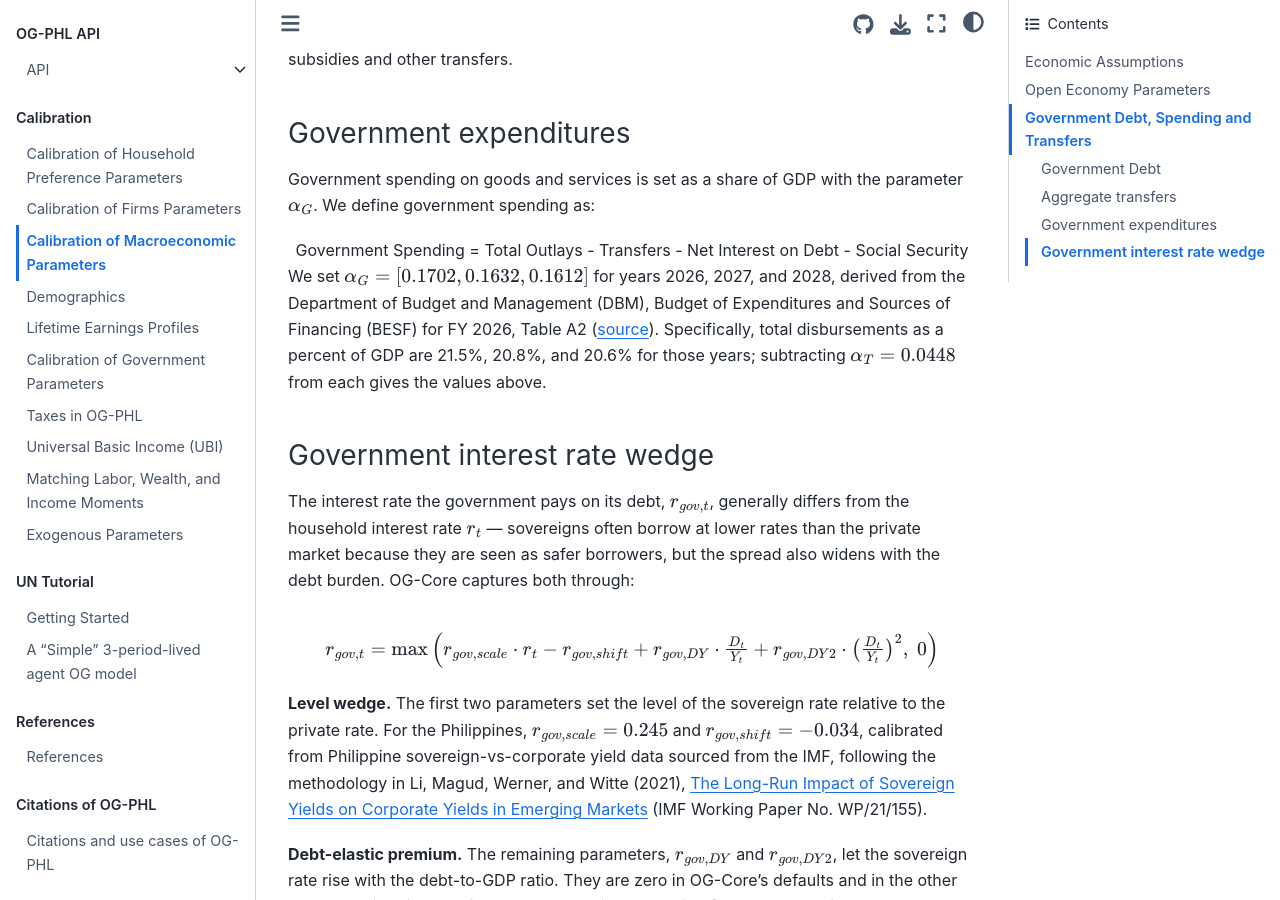
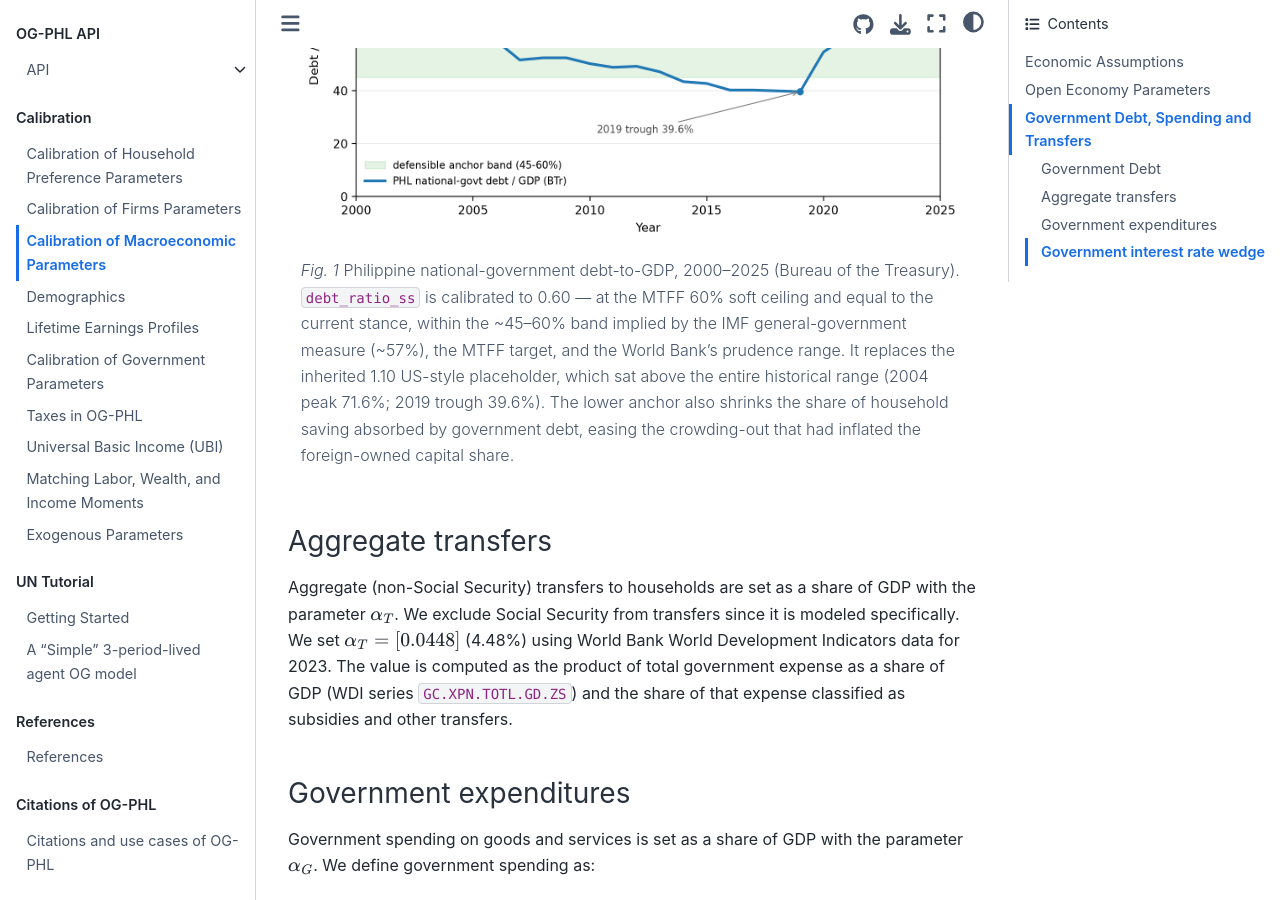
Before and after one commit to EAPD-DRB/OG-PHL, a Jupyter Book: the page built from docs/book/content/calibration/macro.md, in a window 1280 px wide and 900 px high, scrolled down 2601 px. Built offline with Jupyter Book 1.0.4 settings and Sphinx 7.4.7 and the Sphinx Book theme 1.1.4, drawn with Linux system fonts in a browser that asks for light colours; comment, search, counter and statistics services are not loaded.

Commit message:
Add debt-to-GDP history figure illustrating the debt_ratio_ss = 0.60 anchor

````diff
--- a/docs/book/content/calibration/macro.md
+++ b/docs/book/content/calibration/macro.md
@@ -37,6 +37,14 @@ The path of government debt is endogenous.  But the initial value is exogenous.
 
 We also set the long-run (steady-state) debt-to-GDP target, `debt_ratio_ss`, to 0.60, matching the initial ratio rather than the 1.10 US-style placeholder inherited from OG-Core. This keeps the fiscal closure consistent with the Philippine debt position at both ends of the transition.
 
+```{figure} ./images/debt_ratio_ss_anchor.png
+---
+height: 400px
+name: FigDebtRatioSSPHL
+---
+Philippine national-government debt-to-GDP, 2000–2025 (Bureau of the Treasury). `debt_ratio_ss` is calibrated to 0.60 — at the MTFF 60% soft ceiling and equal to the current stance, within the ~45–60% band implied by the IMF general-government measure (~57%), the MTFF target, and the World Bank's prudence range. It replaces the inherited 1.10 US-style placeholder, which sat above the entire historical range (2004 peak 71.6%; 2019 trough 39.6%). The lower anchor also shrinks the share of household saving absorbed by government debt, easing the crowding-out that had inflated the foreign-owned capital share.
+```
+
 ### Aggregate transfers
 
 Aggregate (non-Social Security) transfers to households are set as a share of GDP with the parameter $\alpha_T$. We exclude Social Security from transfers since it is modeled specifically. We set $\alpha_T = [0.0448]$ (4.48%) using World Bank World Development Indicators data for 2023. The value is computed as the product of total government expense as a share of GDP (WDI series `GC.XPN.TOTL.GD.ZS`) and the share of that expense classified as subsidies and other transfers.
````
Also changed, not shown: docs/book/content/calibration/images/debt_ratio_ss_anchor.png (added).
